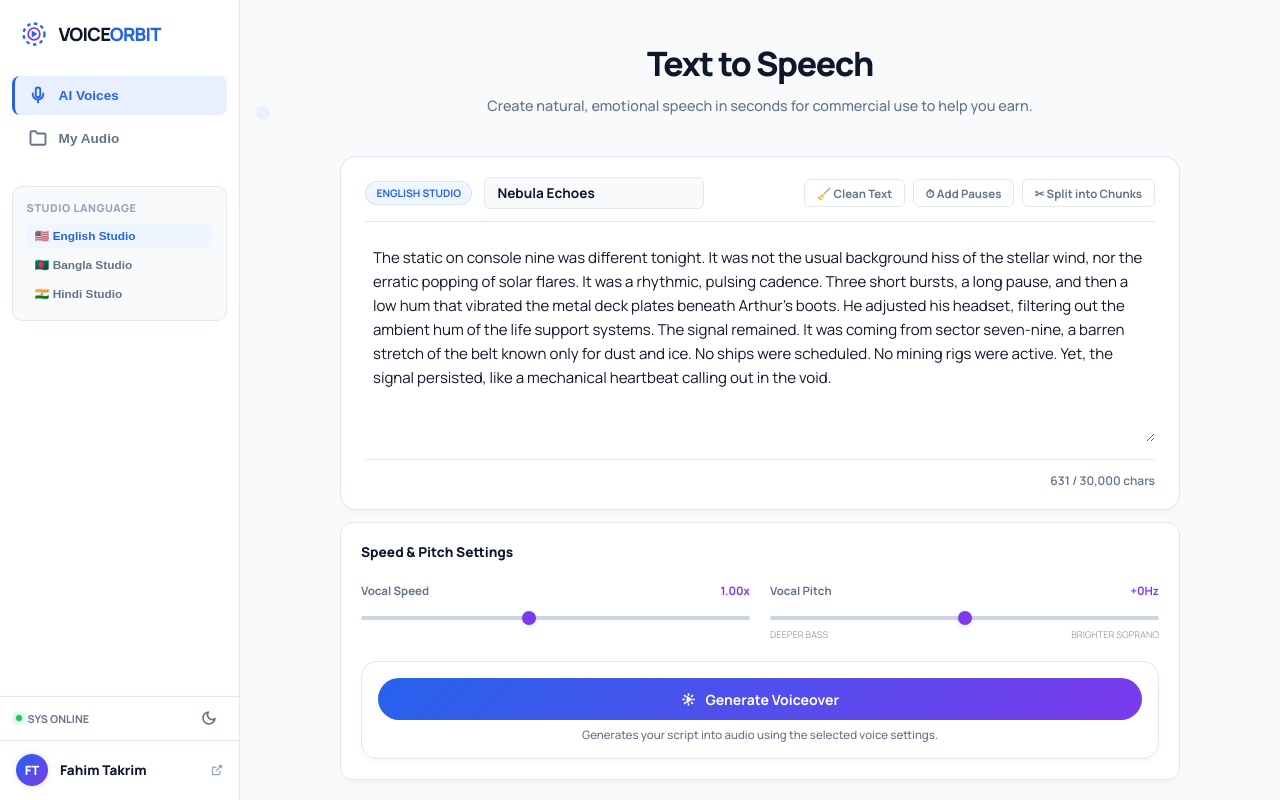
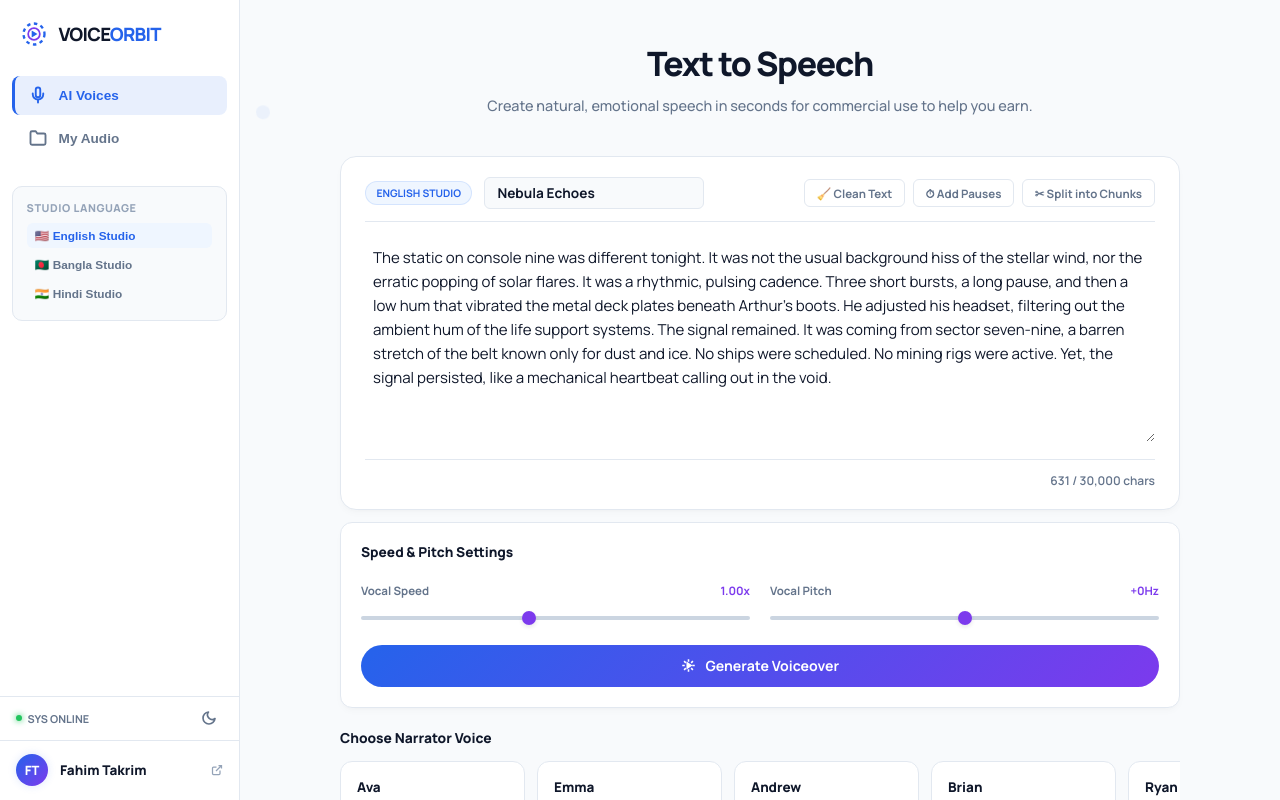
Before and after one commit to fahitakrim/AI-OrbitVoice, a React (Vite) app in the folder frontend/: page / in a window 1280 px wide. Built offline with nearby package versions, Linux system fonts and the light colour scheme.

Commit message:
feat: hide sideways voice selector scrollbar, remove double panel layout on generate section, and clean up pitch slider labels

```diff
--- a/frontend/src/components/AudioEngine.jsx
+++ b/frontend/src/components/AudioEngine.jsx
@@ -335,7 +335,7 @@ export default function AudioEngine({
     <div style={{ display: 'flex', flexDirection: 'column', gap: '1rem' }}>
 
       {/* Generate Voiceover Primary Trigger */}
-      <div className="glass-panel" style={{ padding: '1rem' }}>
+      <div>
         <button
           className="btn btn-primary"
           style={{ width: '100%', padding: '0.7rem 1.15rem', fontSize: '0.88rem', fontWeight: '700', borderRadius: '9999px', display: 'flex', alignItems: 'center', justifyContent: 'center', gap: '0.4rem' }}
@@ -349,10 +349,6 @@ export default function AudioEngine({
           </svg>
           {isSynthesizing ? 'Compiling script...' : 'Generate Voiceover'}
         </button>
-
-        <div style={{ textAlign: 'center', fontSize: '0.72rem', color: 'var(--text-secondary)', marginTop: '0.45rem', fontWeight: '500' }}>
-          Generates your script into audio using the selected voice settings.
-        </div>
 
         {/* Compiler queue display */}
         {compilerStep > 0 && (
--- a/frontend/src/components/StoryEditor.jsx
+++ b/frontend/src/components/StoryEditor.jsx
@@ -436,10 +436,7 @@ export default function StoryEditor({
                 }}
                 style={{ width: '100%', marginTop: '0.25rem' }}
               />
-              <div style={{ display: 'flex', justifyContent: 'space-between', fontSize: '0.58rem', color: 'var(--text-muted)', marginTop: '0.2rem' }}>
-                <span>DEEPER BASS</span>
-                <span>BRIGHTER SOPRANO</span>
-              </div>
+
             </div>
           </div>
 
@@ -468,16 +465,19 @@ export default function StoryEditor({
           <div className="form-label" style={{ marginBottom: '0.65rem', fontWeight: '800', fontSize: '0.86rem', color: 'var(--text-primary)', textAlign: 'left' }}>
             Choose Narrator Voice
           </div>
-          <div style={{
+          <div
+            className="no-scrollbar"
+            style={{
               display: 'flex',
               overflowX: 'auto',
               gap: '0.75rem',
               width: '100%',
               paddingBottom: '0.75rem',
               paddingTop: '0.25rem',
-            scrollbarWidth: 'thin',
+              scrollbarWidth: 'none',
               msOverflowStyle: 'none'
-          }}>
+            }}
+          >
             {(ALL_STUDIO_VOICES[studioLanguage] || []).map((v) => {
               const isSelected = voice === v.id;
               const isCurrentPreview = previewingVoiceId === v.id;
--- a/frontend/src/index.css
+++ b/frontend/src/index.css
@@ -1376,3 +1376,12 @@ body::after {
   pointer-events: auto;
   transform: translate(-50%, -50%) scale(1);
 }
+
+/* Hide scrollbar helper */
+.no-scrollbar::-webkit-scrollbar {
+  display: none;
+}
+.no-scrollbar {
+  -ms-overflow-style: none;  /* IE and Edge */
+  scrollbar-width: none;  /* Firefox */
+}
```
Lines whose indentation alone changed are shown as unchanged.
